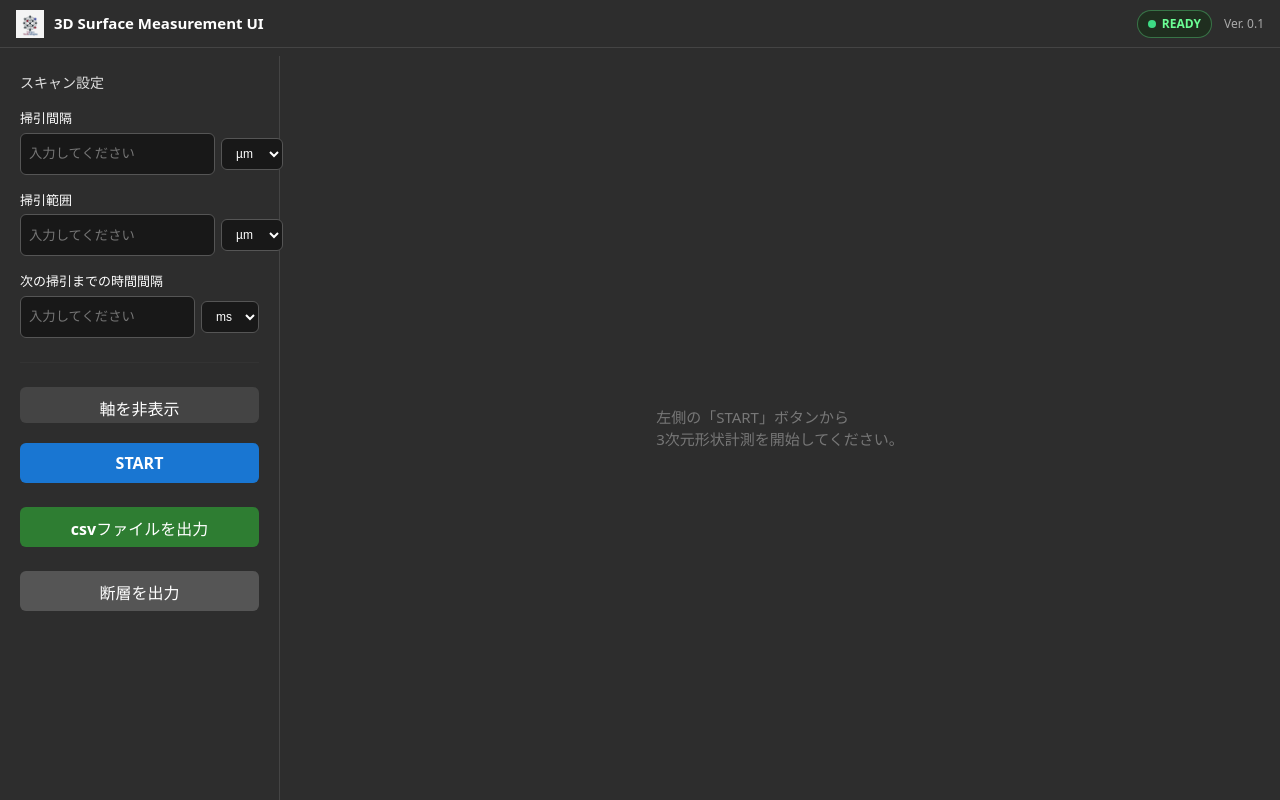
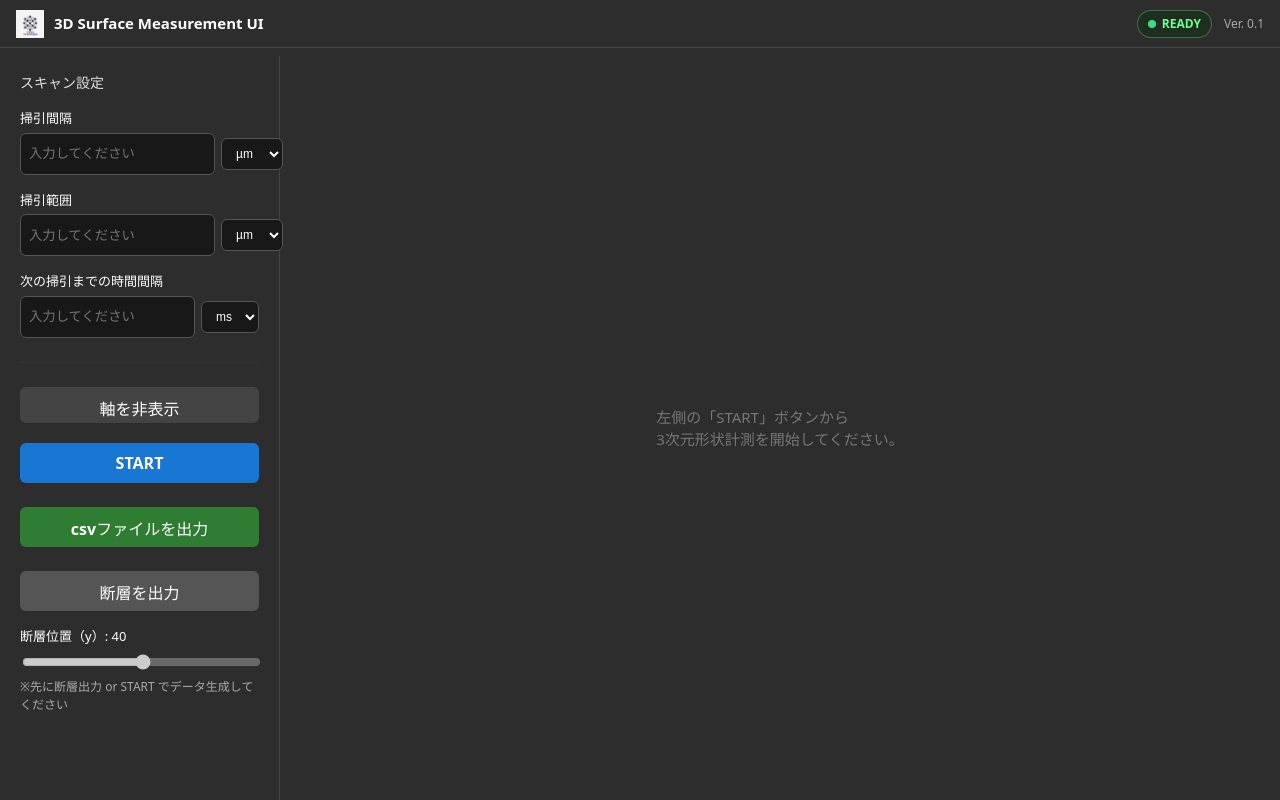
Before and after one commit to 0122POND/optical-device-ui, a React app in the folder frontend/: page / in a window 1280 px wide. Built offline with nearby package versions, Linux system fonts and the light colour scheme; the HTML template or start-up script is replaced by a standard one.

Commit message:
[add] 断層の位置を調整できるUIを追加

```diff
--- a/frontend/src/App.tsx
+++ b/frontend/src/App.tsx
@@ -92,8 +92,8 @@ function App() {
   // 断層グラフを表示するかどうか
   const [showSlice, setShowSlice] = useState(false);
 
-  // どの行を断層として使うか（ここでは y方向の中央）
-  const [sliceIndex] = useState(Math.floor(GRID_SIZE / 2));
+  // 断層位置（0~GRID_SIZE-1を動かす)
+  const [sliceIndex, setSliceIndex] = useState(Math.floor(GRID_SIZE / 2));
 
    // 掃引関連の入力値 & 単位
   const [sweepInterval, setSweepInterval] = useState("");
@@ -231,7 +231,7 @@ useEffect(() => {
   // 断層として使う 1 行（y = sliceIndex）のデータ
   const row = zData[sliceIndex];
   const x = row.map((_, i) => i);
-  const y = row.map(v => (v == null ? 0 : v)); // null は 0 扱いにしておく
+  const y = row.map(v => (v == null ? null : v));
 
   const data = [
     {
@@ -569,6 +569,29 @@ useEffect(() => {
           >
             {showSlice ? "断層出力を停止" : "断層を出力"}
           </button>
+          {/* ★ 断層位置スライダー（showSlice のとき有効） */}
+          <div style={{ display: "flex", flexDirection: "column", gap: "6px" }}>
+            <label style={{ fontSize: "13px" }}>
+              断層位置（y）: {sliceIndex}
+            </label>
+
+            <input
+              type="range"
+              min={0}
+              max={GRID_SIZE - 1}
+              step={1}
+              value={sliceIndex}
+              disabled={!showSlice || !zData}
+              onChange={(e) => setSliceIndex(Number(e.target.value))}
+              style={{ width: "100%" }}
+            />
+
+            <div style={{ fontSize: "12px", color: "#aaa" }}>
+              {(!zData && "※先に断層出力 or START でデータ生成してください") || ""}
+            </div>
+          </div>
+
+
 
           <div style={{ flexGrow: 1 }} />
         </div>
```
